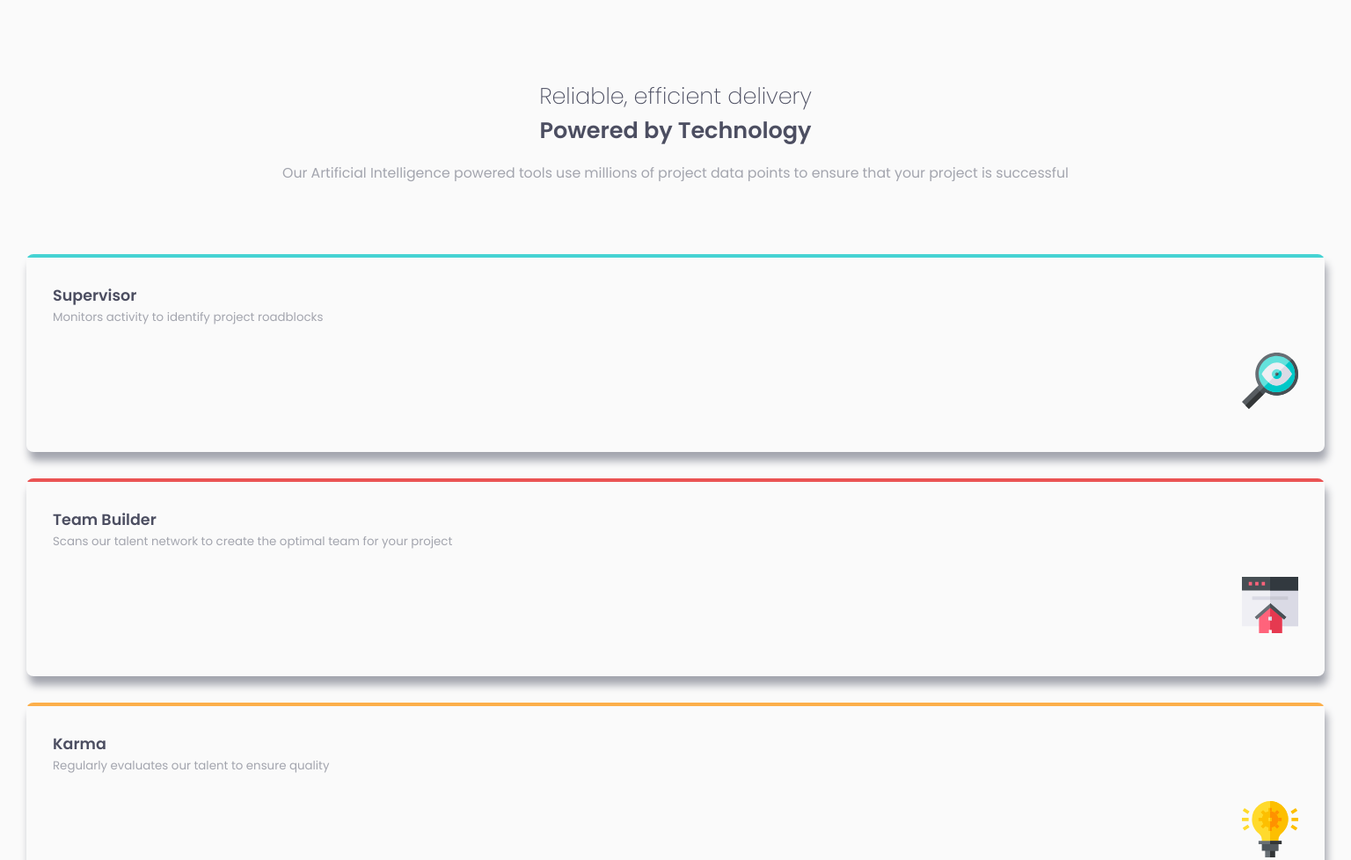
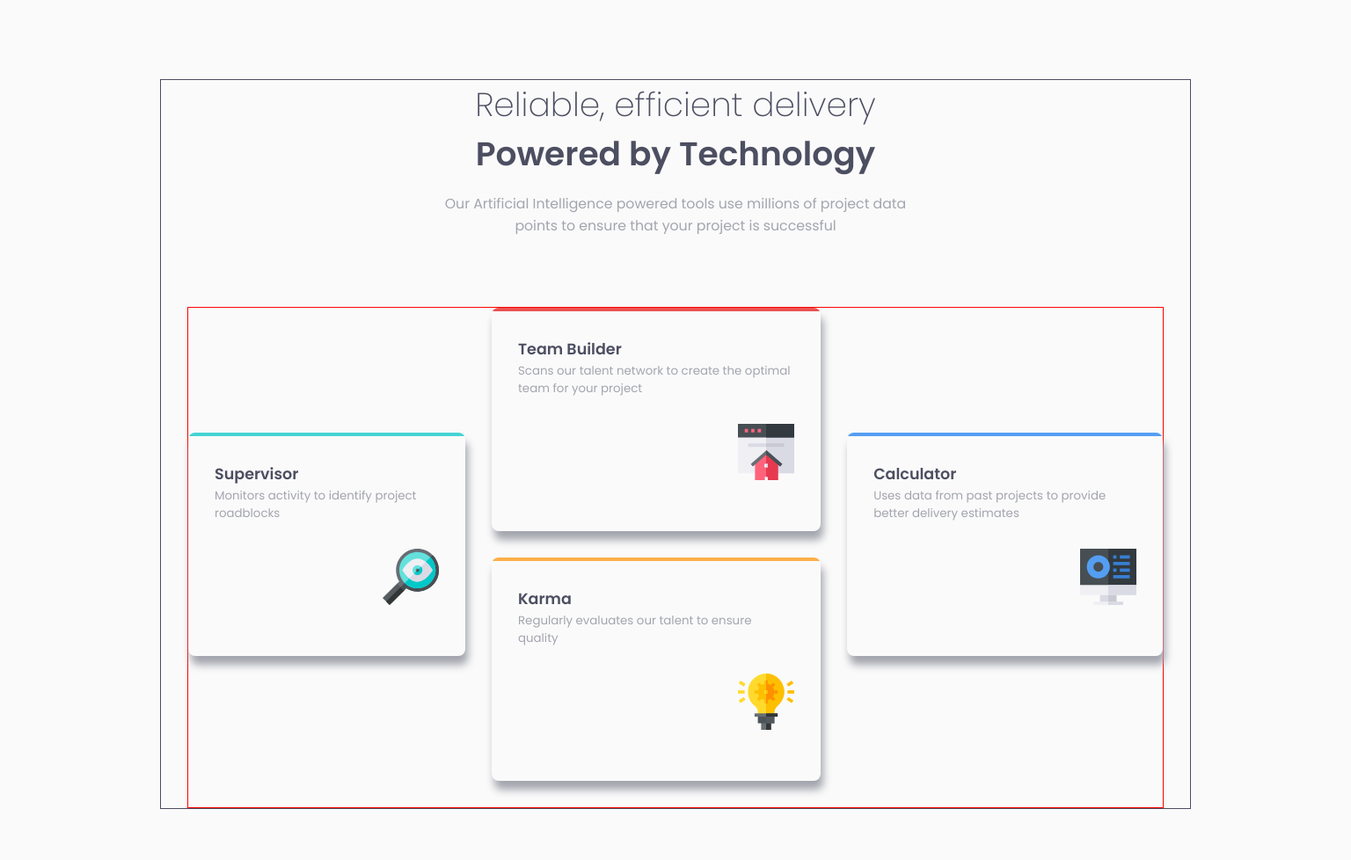
Before and after one commit to CodinGitHub/four-card-feature-section-master, a plain HTML site: page index.html in a window 1536 px wide. Shown: the top 978 px of the page at 88% size. Drawn offline with Linux system fonts and the light colour scheme.

Commit message:
varias vistas

```diff
--- a/index.html
+++ b/index.html
@@ -30,6 +30,7 @@
         </div>
       </div>
 
+      <div class="twocards">
         <div class="cards card2">
           <div class="line"></div>
           <div class="content">
@@ -48,6 +49,7 @@
             <p>Regularly evaluates our talent to ensure quality</p>
             <div class="image">
               <img src="images/icon-karma.svg" alt="">
+            </div>
           </div>
         </div>
       </div>
--- a/styles.css
+++ b/styles.css
@@ -43,10 +43,11 @@ header p{
 .cards{
     min-width: 315px;
     min-height: 225px;
+    /* max-width: 500px; */
     border-radius: 8px;
     background-color: var(--Very_Light_Gray);
     box-shadow: 3px 10px 10px var(--Grayish_Blue);
-    margin-bottom: 30px;
+    margin-bottom:30px;
     overflow: hidden;
 }
 .card1 .line{
@@ -82,4 +83,56 @@ header p{
 /* -------------------- Footer -------------------- */
 .attribution { font-size: 11px; text-align: center; }
 .attribution a { color: hsl(228, 45%, 44%); }
+/* -------------------- (680px) -------------------- */
+@media only screen and (min-width: 680px){
+    header{
+        max-width: 525px;
+        margin: 0 auto;
+    }
+    header h1{
+        font-size: 2.5em;
+    }
+    header h2{
+        font-size: 2.5em;
+    }
+}
+/* -------------------- (740px) -------------------- */
+@media only screen and (min-width: 740px){
+    .container{
+        max-width: 1110px;
+        margin: 90px auto;
+        border: 1px solid;
+        padding: 0 30px;
+    }
+    .cards{
+        /* max-width: 655px; */
+        height: 254px;
+    }
+    .cardscontainer{
+        display: grid;
+        grid-template-columns: 1fr 1fr;
+        column-gap: 30px;
+        /* justify-items: center; */
+        max-width: 900px;
+        margin: 0 auto;
+        border: 1px solid red ;
+    }
+    .twocards{
+        grid-column: 2 / 3;
+        grid-row: 1 / 3;
+    }
+}
 /* -------------------- (1440px) -------------------- */
+@media only screen and (min-width: 1440px){
+    .cardscontainer{
+        display: flex;
+        justify-content: space-between;
+        align-items: center;
+        max-width: 1110px;
+    }
+    .card2_3{
+        display: flex;
+        flex-direction: column;
+        border: 1px solid blue;
+    }
+}
```
Lines whose indentation alone changed are shown as unchanged.
